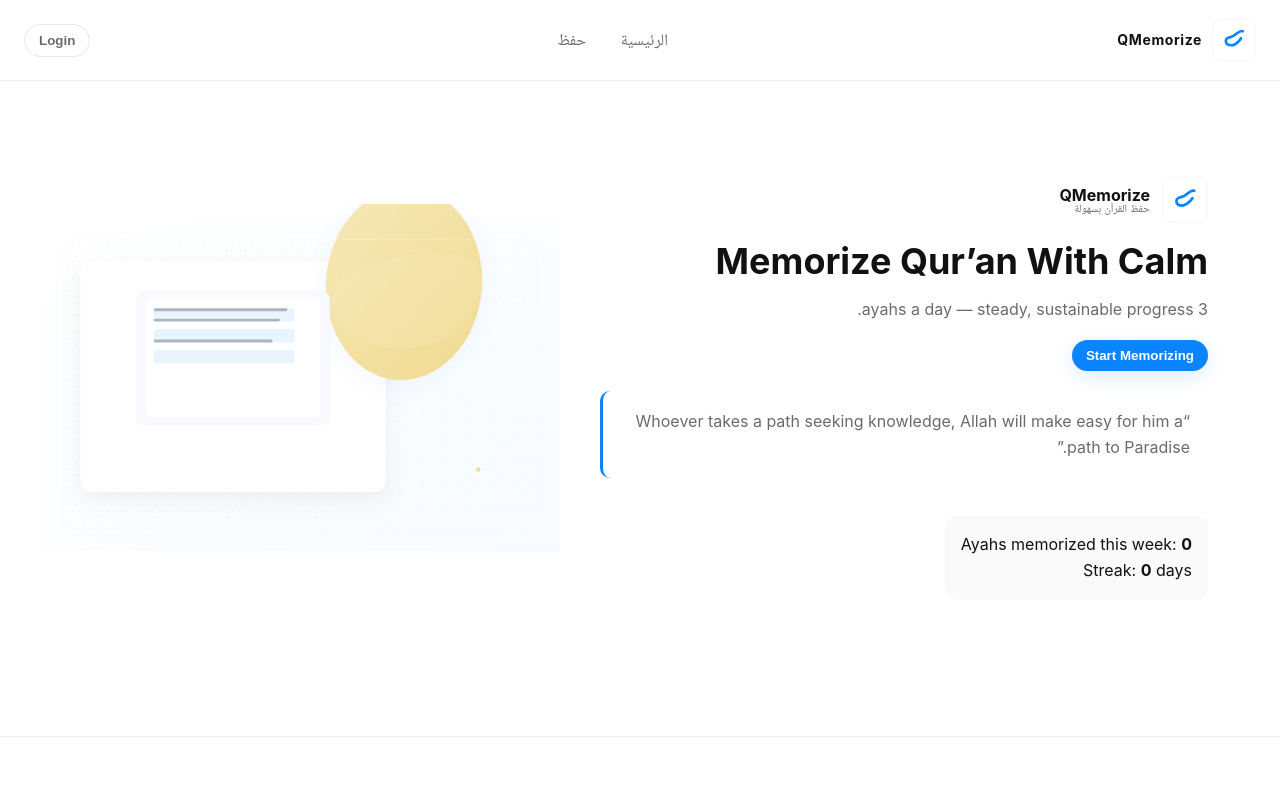
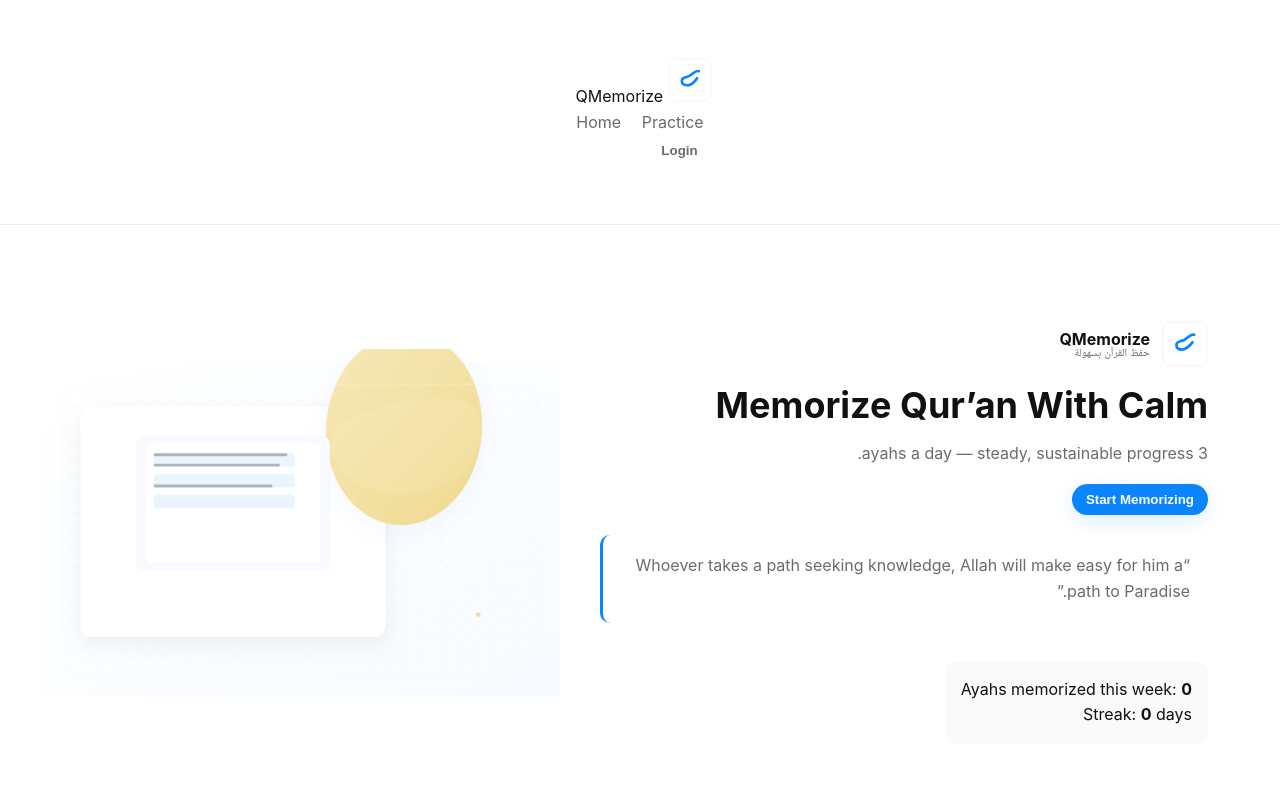
Before and after one commit to Riyazjaju/MomorizeQuran, a plain HTML site: page index.html in a window 1280 px wide. Shown: the top 800 px of the page. Drawn offline with Linux system fonts and the light colour scheme; no server answers; a web font is replaced by a local one.

Commit message:
Update index.html

```diff
--- a/index.html
+++ b/index.html
@@ -38,31 +38,36 @@
   <script type="module" src="app.js" defer></script>
 </head>
 <body>
-  <header class="site-header" role="banner">
-    <div class="left">
-      <!-- Inline minimal logo SVG (Option B style) -->
-      <div id="logo" class="logo" role="link" tabindex="0" aria-label="QMemorize">
+  <header class="site-header site-header-centered" role="banner">
+  <div class="container header-inner">
+    <!-- Left: small spacer so center stays centered -->
+    <div class="header-left" aria-hidden="true"></div>
+
+    <!-- Center: Logo + primary nav -->
+    <div class="header-center">
+      <div class="logo-centered" role="link" tabindex="0" aria-label="QMemorize home" onclick="location.href='#';">
         <svg width="44" height="44" viewBox="0 0 100 100" xmlns="http://www.w3.org/2000/svg" aria-hidden="true">
           <rect x="2" y="2" width="96" height="96" rx="18" fill="#fff" stroke="#F0F4FF" stroke-width="2"/>
           <path d="M70 30 C60 26 56 42 40 44 C28 46 28 62 44 62 C56 62 66 46 66 46" fill="none" stroke="#0A84FF" stroke-width="6" stroke-linecap="round" stroke-linejoin="round"/>
         </svg>
-        <span class="logo-text">QMemorize</span>
+        <span class="logo-text-centered">QMemorize</span>
       </div>
+
+      <nav class="main-nav-centered" aria-label="Primary">
+        <a class="nav-item centered" href="#" data-route="home">Home</a>
+        <a class="nav-item centered" href="#" data-route="memorize">Practice</a>
+        <!-- Revision menu inserted dynamically for logged-in users -->
+        <span id="nav-right" class="nav-right-centered"></span>
+      </nav>
     </div>
 
-    <nav class="main-nav" aria-label="Main navigation">
-      <a class="nav-item" href="#" data-route="home">الرئيسية</a>
-      <a class="nav-item" href="#" data-route="memorize">حفظ</a>
-      <!-- Revision link will be inserted dynamically when appropriate -->
-      <span id="nav-right"></span>
-    </nav>
-
-    <div class="right">
-      <button id="btn-login" class="btn btn-outline">Login</button>
+    <!-- Right: login / profile -->
+    <div class="header-right">
+      <button id="btn-login" class="btn btn-ghost">Login</button>
       <button id="btn-logout" class="btn btn-ghost d-none">Logout</button>
     </div>
-  </header>
-
+  </div>
+</header>
   <main id="app">
     <!-- HOME -->
     <section id="page-home" class="page container">
```
